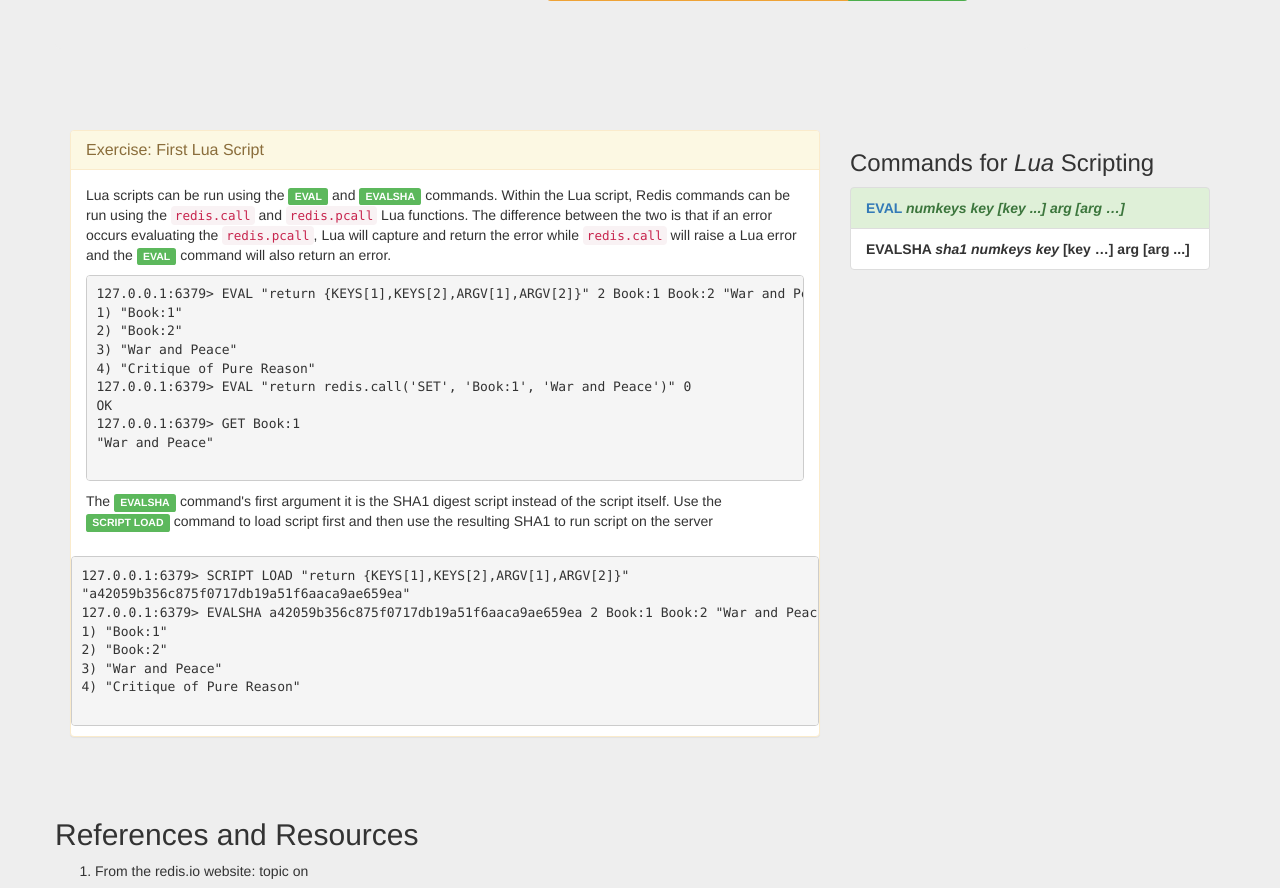
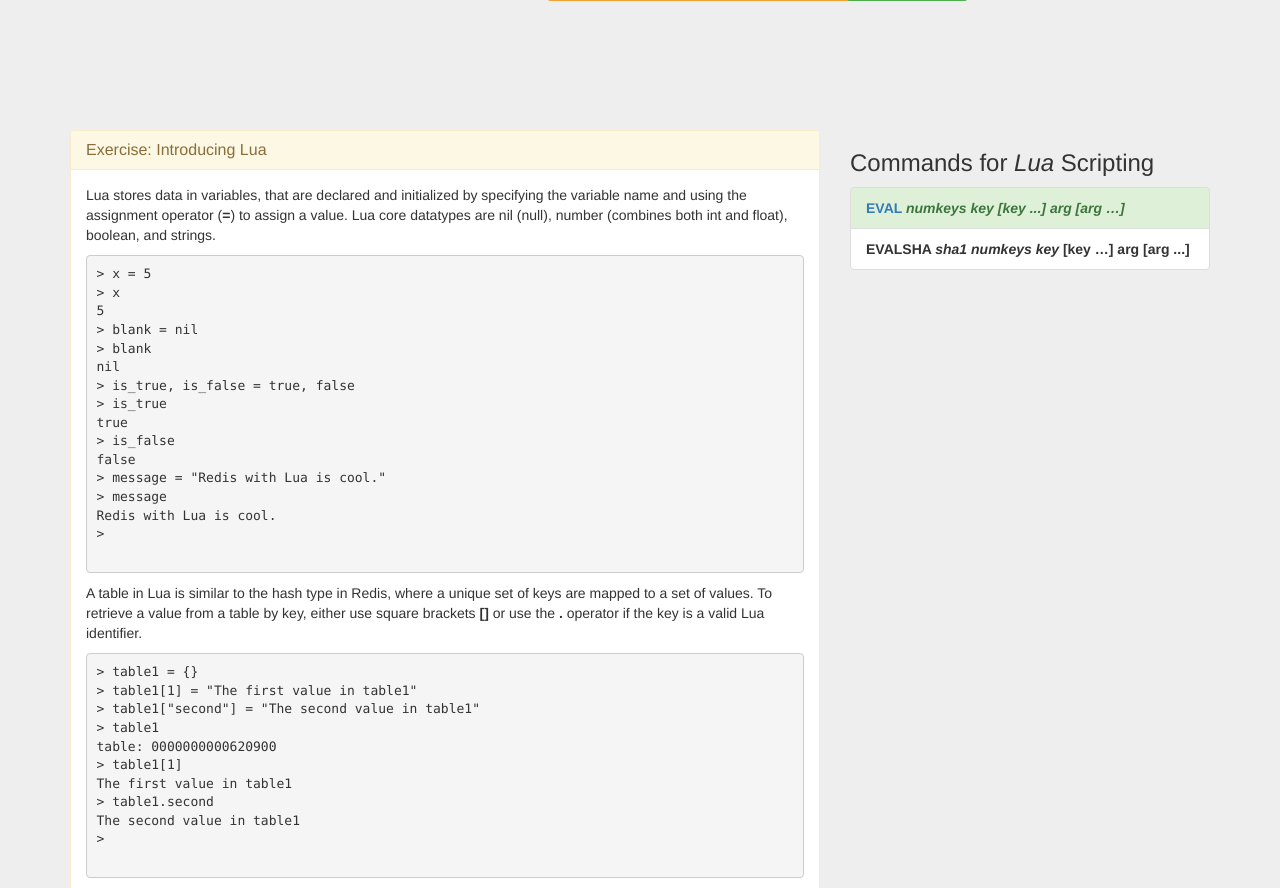
Before and after one commit to jermnelson/introduction-to-redis, a Flask app: page /lua-scripting in a window 1280 px wide. Shown: the part 735-1623 px from the top of the page. Run offline with Flask 2, Linux system fonts and the light colour scheme; some libraries are stand-ins or nearby versions.

Commit message:
started update for April training session

```diff
--- a/__init__.py
+++ b/__init__.py
@@ -61,6 +61,13 @@ TOPIC_ORDER = list(TOPICS.keys())
 
 app = Flask(__name__)
 
+@app.route("/badge")
+def badge():
+    return render_template(
+        'badge.html',
+        section='badge',
+        topics=TOPICS)
+
 @app.route("/contact")
 def contact():
     return render_template(
--- a/templates/index.html
+++ b/templates/index.html
@@ -2,7 +2,7 @@
 
 {% block body %}
   <div class="page-header jumbotron">
-    <h1>Introduction to Redis<br><small>December 2014 Training</small></h1>
+    <h1>Introduction to Redis<br><small>April 2015 Training</small></h1>
     <p class="lead">taught by <a href="#">Jeremy Nelson</a></p>
     <a href="{{ url_for('topic_view', topic='introducing-redis') }}" class="btn btn-lg btn-primary">
       Begin
--- a/templates/introducing-redis.html
+++ b/templates/introducing-redis.html
@@ -96,13 +96,13 @@
     </ul>
     <h3>Day 2</h3>
     <ul class="lead">
-     {% for key in ['programming-redis', 'pipelining-and-mass-insertions', 'memory-expiration-and-key-eviction', 'transactions-and-locks'] %}
+     {% for key in ['memory-expiration-and-key-eviction', 'pipelining-and-mass-insertions', 'replication-and-pubsub', 'programming-redis'] %}
      <li><a href="{{ url_for('topic_view', topic=key) }}">{{ topics[key].get('title') }}</a></li>
      {% endfor %}
     </ul>
     <h3>Day 3</h3>
     <ul class="lead">
-     {% for key in ['replication-and-pubsub', 'clustering-and-ha', 'lua-scripting', 'security'] %}
+     {% for key in ['transactions-and-locks', 'clustering-and-ha', 'lua-scripting', 'security'] %}
      <li><a href="{{ url_for('topic_view', topic=key) }}">{{ topics[key].get('title') }}</a></li>
      {% endfor %}
     </ul>
--- a/templates/lua-scripting.html
+++ b/templates/lua-scripting.html
@@ -15,6 +15,10 @@
     <div class="panel panel-danger">
      <div class="panel-body">
       <h4>In this topic &hellip;</h4>
+      <ul>
+        <li><a href="#E1">Introducing Lua</a></li>
+        <li><a href="#E2">First Lua Script</a></li>
+      </ul>
      </div>
     </div>
  </div>
@@ -22,10 +26,76 @@
 <hr>
 <div class="row">
  <div class="col-md-8">
-   {# START Exercise #}
+   {# START Exercise  #}
    <div class="panel panel-warning">
     <div class="panel-heading">
-      <h3 class="panel-title">Exercise: First Lua Script</h3>
+      <h3 class="panel-title">Exercise: Introducing Lua</h3>
+    </div>
+    <div class="panel-body">
+     <p>
+       Lua stores data in variables, that are declared and initialized by
+       specifying the variable name and using the assignment operator (<strong>=</strong>) to
+       assign a value. Lua core datatypes are nil (null), number (combines both int and float),
+       boolean, and strings.
+     </p>
+     <pre>
+> x = 5
+> x
+5
+> blank = nil
+> blank
+nil
+> is_true, is_false = true, false
+> is_true
+true
+> is_false
+false
+> message = "Redis with Lua is cool."
+> message
+Redis with Lua is cool.
+>
+    </pre>
+    <p>
+      A table in Lua is similar to the hash type in Redis, where a unique set of keys
+      are mapped to a set of values. To retrieve a value from a table by key, either use
+      square brackets <strong>[]</strong> or use the  <strong>.</strong> operator if the
+      key is a valid Lua identifier.
+    </p>
+    <pre>
+> table1 = {}
+> table1[1] = "The first value in table1"
+> table1["second"] = "The second value in table1"
+> table1
+table: 0000000000620900
+> table1[1]
+The first value in table1
+> table1.second
+The second value in table1
+>
+   </pre>
+   <p>The standard mathematical operations are <span class="label label-default">multiplication  *</span>,
+     <span class="label label-default">division  /</span>, <span class="label label-default">addition  +</span>,
+     <span class="label label-default">subtraction -</span>.
+   </p>
+   <pre>
+> 3*5
+15
+> 12/2
+6.0
+> 896-785
+111
+> 129+745
+874
+> (2+3) * 5
+25
+>
+   </pre>
+    </div>
+   </div>
+   {# START Exercise  #}
+   <div class="panel panel-warning">
+    <div class="panel-heading">
+      <h3 class="panel-title"><a name="E1"></a>Exercise: First Lua Script</h3>
     </div>
     <div class="panel-body">
      <p>
--- a/templates/snippets/nav-bar.html
+++ b/templates/snippets/nav-bar.html
@@ -1,22 +1,32 @@
 <div class="header">
  <nav>
   <ul class="nav nav-pills pull-right">
-   <li role="presentation" {% if section=='home' %}class="active"{% endif %}><a href="{{ url_for('home') }}">Home</a></li>
-   <li role="presentation"><a href="#about-dlg" data-toggle="modal">About</a></li>
+   <li role="presentation" {% if section=='home' %}class="active"{% endif %}><a href="{{ url_for('home') }}">
+      <i class="glyphicon glyphicon-home"></i> <span class="hidden-xs hidden-sm">Home</span></a>
+   </li>
+   <li role="presentation">
+      <a href="#about-dlg" data-toggle="modal">
+      <i class="glyphicon glyphicon-info-sign"></i> <span class="hidden-xs hidden-sm">About</span></a>
+   </li>
    <li role="presentation" class="dropdown{% if section=='topic' %} active{% endif %}">
     <a href="#" class="dropdown-toggle"
        data-toggle="dropdown" role="button" aria-expanded="false">
-    Topics <span class="caret"></span></a>
+     <i class="glyphicon glyphicon-list"></i> <span class="hidden-xs hidden-sm">Topics</span> <span class="caret"></span></a>
      <ul class="dropdown-menu" role="menu">
      {% for name, info in topics.items() %}
      <li><a href="{{ url_for('topic_view', topic=name) }}">{{ info.get('title') }}</a></li>
      {% endfor %}
      </ul>
    </li>
-   <li role="presentation" {% if section=='contact'%}class="active"{% endif %}><a href="{{ url_for('topic_view', topic='contact') }}">Contact</a></li>
+   <li role="presentation" {% if section=='badge'%}class="active"{% endif %}>
+     <a href="{{ url_for('badge') }}"><i class="glyphicon glyphicon-bookmark"></i> <span class="hidden-xs hidden-sm">Open Badge</span></a>
+    </li>
+   <li role="presentation" {% if section=='contact'%}class="active"{% endif %}>
+    <a href="{{ url_for('topic_view', topic='contact') }}"><i class="glyphicon glyphicon-envelope"></i> <span class="hidden-xs hidden-sm">Contact</span></a>
+   </li>
   </ul>
  </nav>
- <h3 class="text-muted">
+ <h3 class="text-muted hidden-xs">
    Introduction to <img  src="http://redis.io/images/redis.png">
   </h3>
 </div>
```
Also changed, not shown: templates/badge.html (added, +11 -0 lines).
